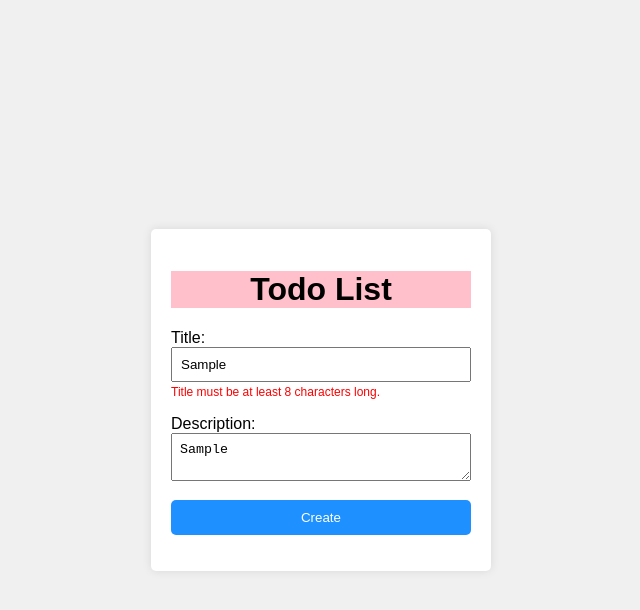
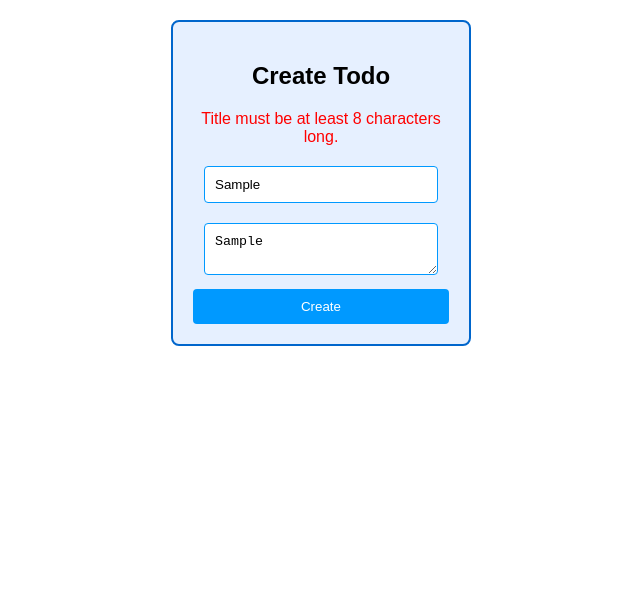
Before and after one commit to utpalogic/Todolist-app, a React (Create React App) app: page / in a window 1280 px wide. Both pictures are taken after typing "Sample", "Sample" into the empty fields and a click on the button "Create". Shown: the top 610 px of the page, without its empty margins (319-959 px from the left). Built offline with nearby package versions, Linux system fonts and the light colour scheme.

Commit message:
3rd commit

```diff
--- a/src/App.css
+++ b/src/App.css
@@ -1,80 +1,59 @@
-body {
+.App {
+  text-align: center;
   font-family: Arial, sans-serif;
-  /* margin: 0; */
-  /* padding: 0; */
-  display: flex;
-  justify-content: center;
-  align-items: center;
-  height: 100vh;
-  background-color: #f0f0f0;
 }
 
-.container {
-  background-color: #fff;
+.form-container {
+  border: 2px solid #0066cc;
+  border-radius: 8px;
   padding: 20px;
-  border-radius: 5px;
-  box-shadow: 0 0 10px rgba(0, 0, 0, 0.1);
-  width: 300px;
-}
-
-h1 {
-  text-align: center;
-   background-color: #FFC0CB;
-}
-
-form {
-  display: flex;
-  flex-direction: column;
-}
-
-.form-group {
-  margin-bottom: 15px;
-}
-
-label {
-  margin-bottom: 5px;
+  margin: 20px auto;
+  width: 300px; /* Fixed width for the form */
+  background-color: #e6f0ff;
+  box-sizing: border-box; /* Ensures padding and border are included in width */
 }
 
 input, textarea {
-  width: 100%;
-  padding: 8px;
-  box-sizing: border-box;
+  width: calc(100% - 22px); /* Adjust for padding and border */
+  margin: 10px 0;
+  padding: 10px;
+  border: 1px solid #0099ff;
+  border-radius: 4px;
+  box-sizing: border-box; /* Ensures padding and border are included in width */
 }
 
 button {
-  padding: 10px;
-  background-color: #1E90FF;
+  background-color: #0099ff;
   color: white;
   border: none;
-  border-radius: 5px;
+  padding: 10px;
+  border-radius: 4px;
   cursor: pointer;
+  width: 100%; /* Full width of the form */
+  box-sizing: border-box; /* Ensures padding is included in width */
 }
 
 button:hover {
-  background-color: #468284;
+  background-color: #007acc;
 }
 
 .error {
   color: red;
-  font-size: 12px;
+  margin: 10px 0;
 }
 
-.todo-list {
-  list-style: none;
-  padding: 0;
+.todos-container {
+  display: flex;
+  flex-wrap: wrap;
+  justify-content: center;
+  gap: 50px;
 }
 
-.todo-list li {
-  background-color: #FFC0CB;
-  margin-bottom: 10px;
-  padding: 10px;
-  border-radius: 5px;
-}
-
-.todo-list h3 {
-  margin: 0;
-}
-
-.todo-list p {
-  margin: 5px 0 0;
-}
+ .todo {
+   border: 1px solid #0066cc;
+   border-radius: 8px;
+   padding: 10px;
+   background-color: #cce0ff;
+   width: 300px;
+   box-sizing: border-box;
+ }
--- a/src/App.js
+++ b/src/App.js
@@ -1,13 +1,21 @@
-import React from 'react';
+import React, { useState } from 'react';
+import TodoForm from './Components/TodoForm';
+import TodoList from './Components/TodoList';
 import './App.css';
-import TodoApp from './TodoApp';
 
-function App() {
+const App = () => {
+  const [todos, setTodos] = useState([]);
+
+  const addTodo = (todo) => {
+    setTodos([...todos, todo]);
+  };
+
   return (
     <div className="App">
-      <TodoApp />
+      <TodoForm addTodo={addTodo} />
+      <TodoList todos={todos} />
     </div>
   );
-}
+};
 
 export default App;
--- /dev/null
+++ b/src/Components/TodoForm.js
@@ -0,0 +1,39 @@
+import React, { useState } from 'react';
+
+const TodoForm = ({ addTodo }) => {
+  const [title, setTitle] = useState('');
+  const [description, setDescription] = useState('');
+  const [error, setError] = useState('');
+
+  const handleCreate = () => {
+    if (title.length < 8) {
+      setError('Title must be at least 8 characters long.');
+      return;
+    }
+    setError('');
+    addTodo({ title, description });
+    setTitle('');
+    setDescription('');
+  };
+
+  return (
+    <div className="form-container">
+      <h2>Create Todo</h2>
+      {error && <div className="error">{error}</div>}
+      <input
+        type="text"
+        placeholder="Title (min 8 characters)"
+        value={title}
+        onChange={(e) => setTitle(e.target.value)}
+      />
+      <textarea
+        placeholder="Description (optional)"
+        value={description}
+        onChange={(e) => setDescription(e.target.value)}
+      />
+      <button onClick={handleCreate}>Create</button>
+    </div>
+  );
+};
+
+export default TodoForm;
--- /dev/null
+++ b/src/Components/TodoList.js
@@ -0,0 +1,16 @@
+import React from 'react';
+
+const TodoList = ({ todos }) => {
+  return (
+    <div className="todos-container">
+      {todos.map((todo, index) => (
+        <div className="todo" key={index}>
+          <h3>{todo.title}</h3>
+          {todo.description && <p>{todo.description}</p>}
+        </div>
+      ))}
+    </div>
+  );
+};
+
+export default TodoList;
--- a/src/TodoApp.js
+++ /dev/null
@@ -1,59 +0,0 @@
-import React, { useState } from 'react';
-import './App.css';
-
-function TodoApp() {
-  const [title, setTitle] = useState('');
-  const [description, setDescription] = useState('');
-  const [todos, setTodos] = useState([]);
-  const [error, setError] = useState('');
-
-  const handleSubmit = (e) => {
-    e.preventDefault();
-    if (title.length < 8) {
-      setError('Title must be at least 8 characters long.');
-      return;
-    }
-
-    setTodos([...todos, { title, description }]);
-    setTitle('');
-    setDescription('');
-    setError('');
-  };
-
-  return (
-    <div className="container">
-      <h1>Todo List</h1>
-      <form onSubmit={handleSubmit}>
-        <div className="form-group">
-          <label htmlFor="title">Title:</label>
-          <input
-            type="text"
-            id="title"
-            value={title}
-            onChange={(e) => setTitle(e.target.value)}
-          />
-          {error && <span className="error">{error}</span>}
-        </div>
-        <div className="form-group">
-          <label htmlFor="description">Description:</label>
-          <textarea
-            id="description"
-            value={description}
-            onChange={(e) => setDescription(e.target.value)}
-          />
-        </div>
-        <button type="submit">Create</button>
-      </form>
-      <ul className="todo-list">
-        {todos.map((todo, index) => (
-          <li key={index}>
-            <h3>{todo.title}</h3>
-            <p>{todo.description}</p>
-          </li>
-        ))}
-      </ul>
-    </div>
-  );
-}
-
-export default TodoApp;
```
